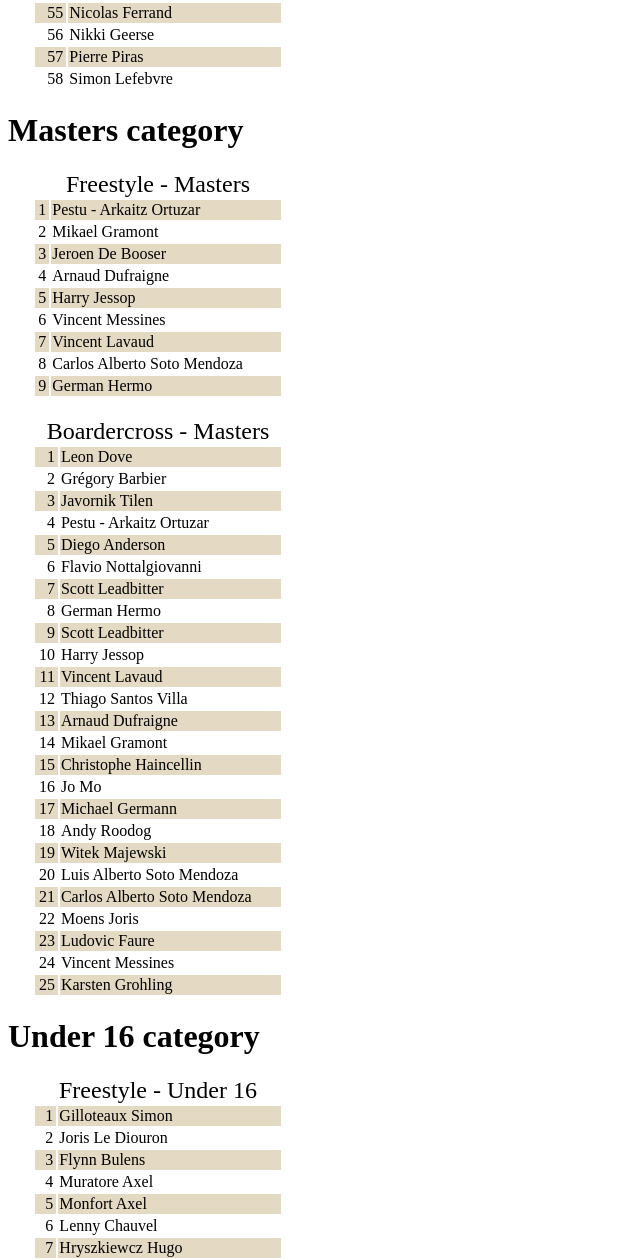
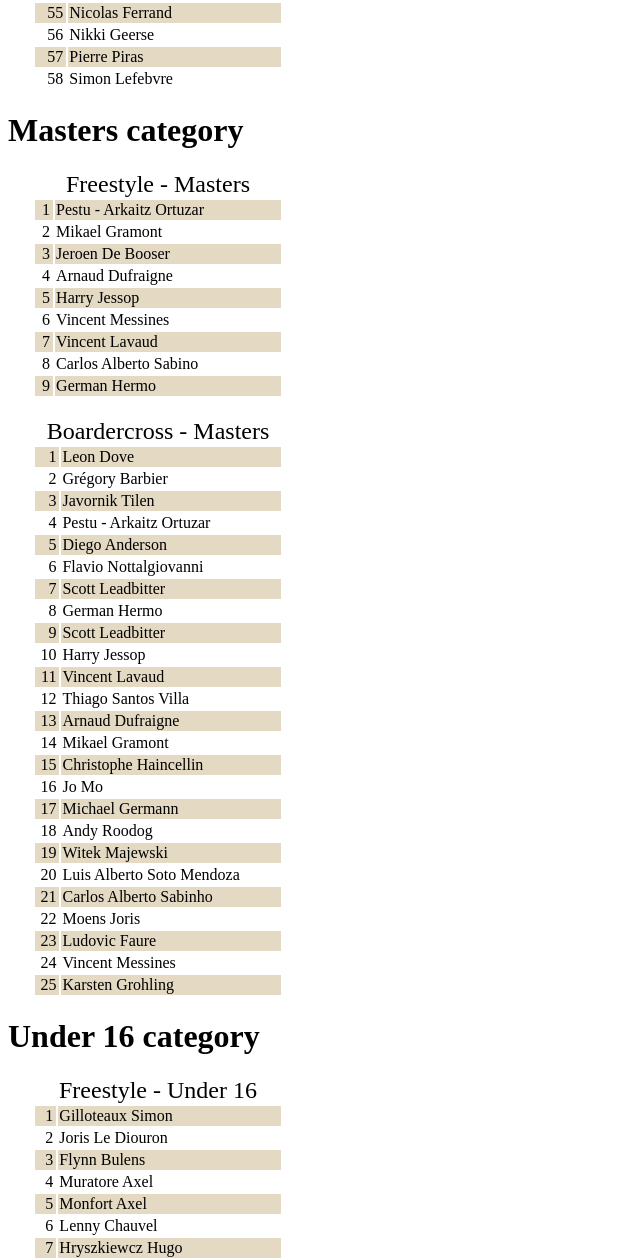
Before and after one commit to mikaelgramont/wmc2017, a PHP site: page /results2017.php in a window 1280 px wide. Shown: the part 2595-3854 px from the top of the page, without its empty margins (0-640 px from the left). Run offline with PHP 8.4, Linux system fonts and the light colour scheme.

Commit message:
Correcting names

```diff
--- a/pages/results2017.php
+++ b/pages/results2017.php
@@ -458,7 +458,7 @@
 		</tr>
 		<tr>
 			<td>8</td>
-			<td>Carlos Alberto Soto Mendoza</td>
+			<td>Carlos Alberto Sabino</td>
 		</tr>
 		<tr>
 			<td>9</td>
@@ -551,7 +551,7 @@
 		</tr>
 		<tr>
 			<td>21</td>
-			<td>Carlos Alberto Soto Mendoza</td>
+			<td>Carlos Alberto Sabinho</td>
 		</tr>
 		<tr>
 			<td>22</td>
```
